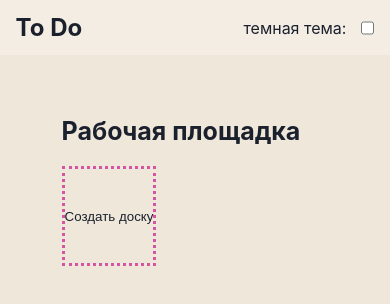
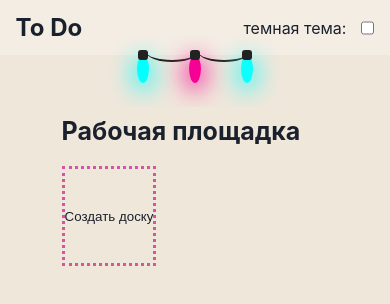
Before and after one commit to AlcorBBX/todo, a React (Create React App) app: page / in a window 390 px wide. Shown: the top 304 px of the page. Built offline with nearby package versions, Linux system fonts and the light colour scheme.

Commit message:
add christmas rope :)

```diff
--- a/src/components/layout/Header/ChristmasRope.tsx
+++ b/src/components/layout/Header/ChristmasRope.tsx
@@ -1,7 +1,15 @@
+import { useEffect, useState } from "react";
 import styles from "./header.module.scss";
 
 export const ChristmasRope = () => {
+  const [width, setWidth] = useState(0);
+
+  useEffect(() => {
+    setWidth(window.innerWidth);
+  }, []);
   return (
+    <>
+      {width > 615 ? (
         <ul className={styles.lightRope}>
           <li></li>
           <li></li>
@@ -14,5 +22,13 @@ export const ChristmasRope = () => {
           <li></li>
           <li></li>
         </ul>
+      ) : (
+        <ul className={styles.lightRope}>
+          <li></li>
+          <li></li>
+          <li></li>
+        </ul>
+      )}
+    </>
   );
 };
--- a/src/components/layout/Header/Header.tsx
+++ b/src/components/layout/Header/Header.tsx
@@ -8,7 +8,7 @@ import styles from "./header.module.scss";
 
 export const Header = () => {
   const history = useNavigate();
-  const [width, setWidth] = useState(1200);
+  const [width, setWidth] = useState(0);
 
   useEffect(() => {
     setWidth(window.innerWidth);
@@ -30,7 +30,7 @@ export const Header = () => {
           )}
         </ThemeContext.Consumer>
       </div>
-      {width > 615 ? <ChristmasRope /> : ""}
+      <ChristmasRope />
     </header>
   );
 };
```
Lines whose indentation alone changed are shown as unchanged.
